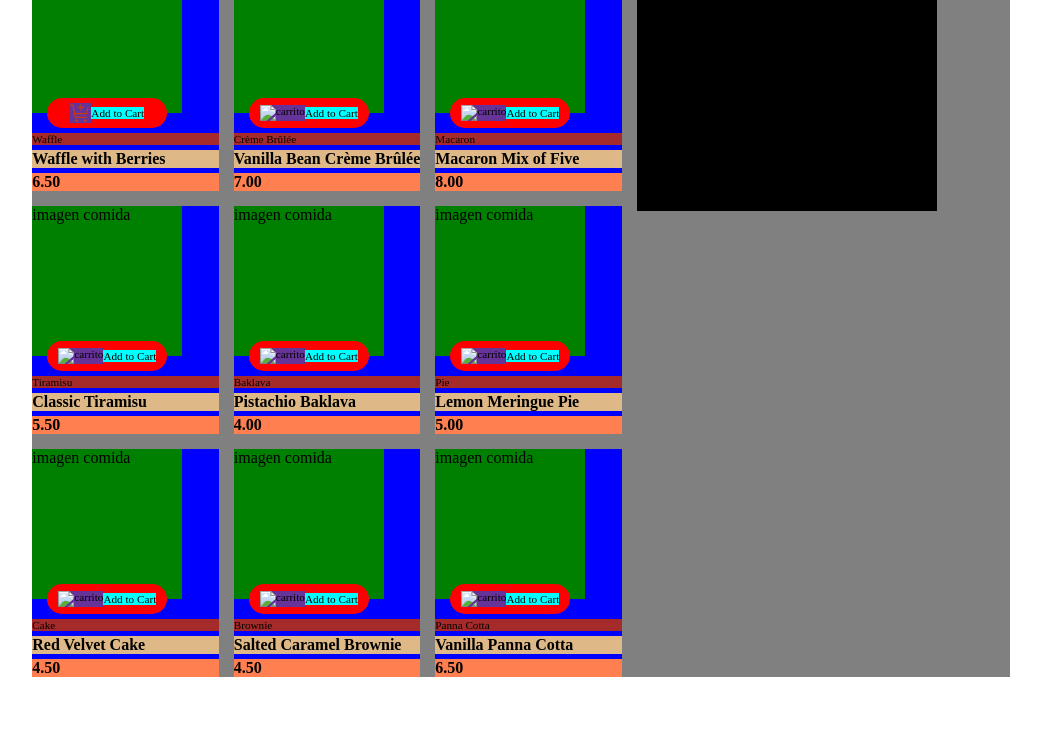
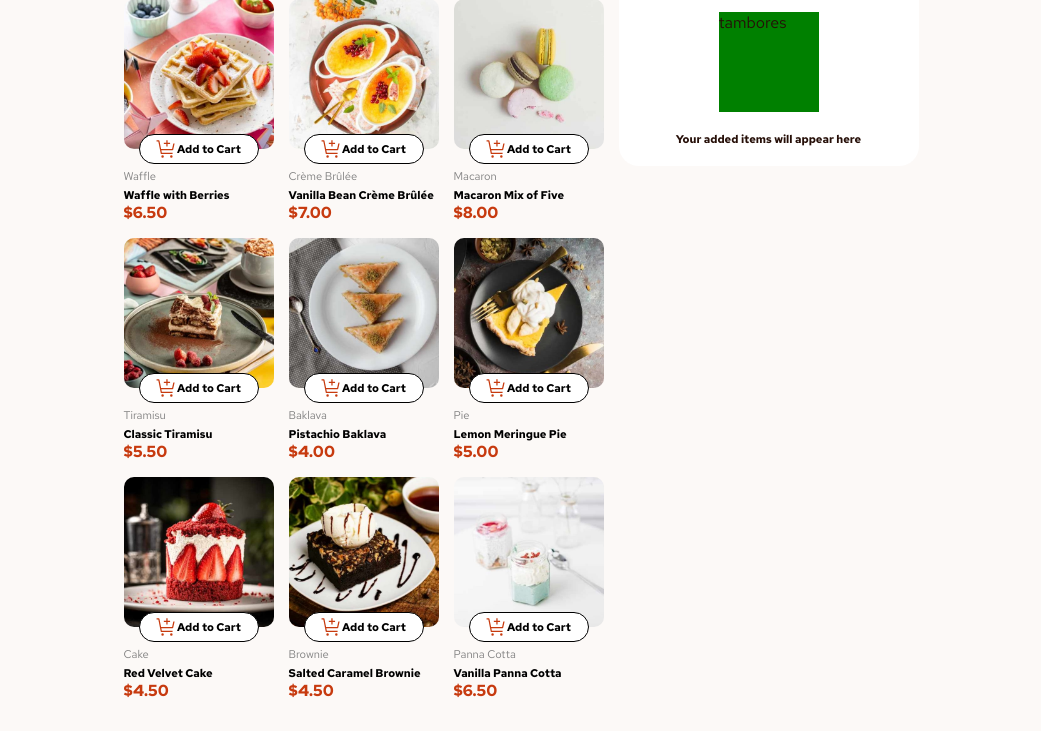
Before and after one commit to Rafael15gv/product-list-with-cart-main, a plain HTML site: page index.html in a window 1280 px wide. Shown: the part 89-820 px from the top of the page, without its empty margins (119-1160 px from the left). Drawn offline with Linux system fonts and the light colour scheme.

Commit message:
fix CSS stilos para el bloque pedidow

```diff
--- a/index.html
+++ b/index.html
@@ -3,8 +3,10 @@
   <head>
     <meta charset="UTF-8" />
     <meta name="viewport" content="width=device-width, initial-scale=1.0" />
-    <!-- displays site properly based on user's device -->
     <title>Frontend Mentor | Product list with cart</title>
+    <link rel="preconnect" href="https://fonts.googleapis.com">
+<link rel="preconnect" href="https://fonts.gstatic.com" crossorigin>
+<link href="https://fonts.googleapis.com/css2?family=Red+Hat+Text:ital,wght@0,300..700;1,300..700&display=swap" rel="stylesheet">
     <link
       rel="icon"
       type="image/png"
@@ -18,8 +20,8 @@
         <h1 class="titulo">Desserts</h1>
 
       <section class="card">
-        <div class="card__img">
-          imagen comida
+        <div class="card__img card__img-1">
+
           <div class="carrito">
             <img class="carrito__img" src="/assets/images/icon-add-to-cart.svg" alt="carrito" />
             <p class="carrito__add">Add to Cart</p>
@@ -28,117 +30,119 @@
 
         <p class="card__name">Waffle</p>
         <p class="card__fullName">Waffle with Berries</p>
-        <p class="card__price">6.50</p>
+        <p class="card__price">$6.50</p>
       </section>
       <section class="card">
-        <div class="card__img">
-          imagen comida
+        <div class="card__img card__img-2">
+
           <div class="carrito">
-            <img class="carrito__img" src="" alt="carrito" />
+            <img class="carrito__img" src="/assets/images/icon-add-to-cart.svg" alt="carrito" />
             <p class="carrito__add">Add to Cart</p>
           </div>
         </div>
 
         <p class="card__name">Crème Brûlée</p>
         <p class="card__fullName">Vanilla Bean Crème Brûlée</p>
-        <p class="card__price">7.00</p>
+        <p class="card__price">$7.00</p>
       </section>
       <section class="card">
-        <div class="card__img">
-          imagen comida
+        <div class="card__img card__img-3">
+
           <div class="carrito">
-            <img class="carrito__img" src="" alt="carrito" />
+            <img class="carrito__img" src="/assets/images/icon-add-to-cart.svg" alt="carrito" />
             <p class="carrito__add">Add to Cart</p>
           </div>
         </div>
 
         <p class="card__name">Macaron</p>
         <p class="card__fullName">Macaron Mix of Five</p>
-        <p class="card__price">8.00</p>
+        <p class="card__price">$8.00</p>
       </section>
       <section class="card">
-        <div class="card__img">
-          imagen comida
+        <div class="card__img card__img-4">
+
           <div class="carrito">
-            <img class="carrito__img" src="" alt="carrito" />
+            <img class="carrito__img" src="/assets/images/icon-add-to-cart.svg" alt="carrito" />
             <p class="carrito__add">Add to Cart</p>
           </div>
         </div>
 
         <p class="card__name">Tiramisu</p>
         <p class="card__fullName">Classic Tiramisu</p>
-        <p class="card__price">5.50</p>
+        <p class="card__price">$5.50</p>
       </section>
       <section class="card">
-        <div class="card__img">
-          imagen comida
+        <div class="card__img card__img-5">
+
           <div class="carrito">
-            <img class="carrito__img" src="" alt="carrito" />
+            <img class="carrito__img" src="/assets/images/icon-add-to-cart.svg" alt="carrito" />
             <p class="carrito__add">Add to Cart</p>
           </div>
         </div>
 
         <p class="card__name">Baklava</p>
         <p class="card__fullName">Pistachio Baklava</p>
-        <p class="card__price">4.00</p>
+        <p class="card__price">$4.00</p>
       </section>
       <section class="card">
-        <div class="card__img">
-          imagen comida
+        <div class="card__img card__img-6">
+
           <div class="carrito">
-            <img class="carrito__img" src="" alt="carrito" />
+            <img class="carrito__img" src="/assets/images/icon-add-to-cart.svg" alt="carrito" />
             <p class="carrito__add">Add to Cart</p>
           </div>
         </div>
 
         <p class="card__name">Pie</p>
         <p class="card__fullName">Lemon Meringue Pie</p>
-        <p class="card__price">5.00</p>
+        <p class="card__price">$5.00</p>
       </section>
       <section class="card">
-        <div class="card__img">
-          imagen comida
+        <div class="card__img card__img-7">
+
           <div class="carrito">
-            <img class="carrito__img" src="" alt="carrito" />
+            <img class="carrito__img" src="/assets/images/icon-add-to-cart.svg" alt="carrito" />
             <p class="carrito__add">Add to Cart</p>
           </div>
         </div>
 
         <p class="card__name">Cake</p>
         <p class="card__fullName">Red Velvet Cake</p>
-        <p class="card__price">4.50</p>
+        <p class="card__price">$4.50</p>
       </section>
       <section class="card">
-        <div class="card__img">
-          imagen comida
+        <div class="card__img card__img-8">
+
           <div class="carrito">
-            <img class="carrito__img" src="" alt="carrito" />
+            <img class="carrito__img" src="/assets/images/icon-add-to-cart.svg" alt="carrito" />
             <p class="carrito__add">Add to Cart</p>
           </div>
         </div>
 
         <p class="card__name">Brownie</p>
         <p class="card__fullName">Salted Caramel Brownie</p>
-        <p class="card__price">4.50</p>
+        <p class="card__price">$4.50</p>
       </section>
       <section class="card">
-        <div class="card__img">
-          imagen comida
+        <div class="card__img card__img-9">
+
           <div class="carrito">
-            <img class="carrito__img" src="" alt="carrito" />
+            <img class="carrito__img" src="/assets/images/icon-add-to-cart.svg" alt="carrito" />
             <p class="carrito__add">Add to Cart</p>
           </div>
         </div>
 
         <p class="card__name">Panna Cotta</p>
         <p class="card__fullName">Vanilla Panna Cotta</p>
-        <p class="card__price">6.50</p>
+        <p class="card__price">$6.50</p>
       </section>
 
 
       </div>
       <section class="pedido">
-        <h2 class="pedido__texto">Your Cart (Quantity) Your added items will appear here</h2>
+        <h2 class="pedido__texto">Your Cart <span>(Quantity)</span></h2>
+        <div class="pedido__img">tambores</div>
+        <p class="pedido__p">Your added items will appear here</p>
       </section>
     </main>
   </body>
--- a/style.css
+++ b/style.css
@@ -1,4 +1,16 @@
 :root {
+  /* ## Colors */
+
+  --Red-color: hsl(14, 86%, 42%);
+  --Green-color: hsl(159, 69%, 38%);
+  --Rose-50-color: hsl(20, 50%, 98%);
+  --Rose-100-color: hsl(13, 31%, 94%);
+  --Rose-300-color: hsl(14, 25%, 72%);
+  --Rose-400-color: hsl(7, 20%, 60%);
+  --Rose-500-color: hsl(12, 20%, 44%);
+  --Rose-900-color: hsl(14, 65%, 9%);
+
+  font-family: "Red Hat Text", sans-serif;
   --ancho_compra: 120px;
   --ancho_contenedor: 150px;
   --alto: 30px;
@@ -14,95 +26,126 @@ body {
   display: flex;
   justify-content: center;
   align-items: center;
-  /* height: 100dvh; */
+  background-color: var(--Rose-50-color);
 }
 
-
-
 .container {
-  background-color: grey;
-  min-height: 100%;
   display: grid;
   grid-template-columns: 1fr 1fr 1fr 2fr;
-  grid-template-rows: .1fr 1fr 1fr 1fr;
+  grid-template-rows: 0.1fr 1fr 1fr 1fr;
   grid-template-areas:
-  "titulo titulo  titulo  pedido"
-  "card   card    card    pedido"
-  "card   card    card    pedido"
-  "card   card    card    pedido";
+    "titulo titulo  titulo  pedido"
+    "card   card    card    pedido"
+    "card   card    card    pedido"
+    "card   card    card    pedido";
   gap: 15px;
+  min-height: 100%;
+  padding-top: 30px;
+  padding-bottom: 30px;
 }
 
 .titulo {
   grid-area: titulo;
-  background-color: red;
 }
 
-.card {
-  background-color: blue;
-  /* width: 300px; */
-  /* height: 400px; */
-  /* padding: 15px; */
-}
 .card__img {
   grid-area: card;
-  background-color: green;
   width: var(--ancho_contenedor);
   height: var(--ancho_contenedor);
   position: relative;
-  margin-bottom: 20px;
-  /* background-image: url(/assets/images/image-waffle-desktop.jpg); */
-  background-size:  cover;
+  background-size: cover;
   background-position: center;
   background-repeat: no-repeat;
-
+  margin-bottom: 20px;
+  border-radius: 10px;
 }
 .carrito {
-  background-color: red;
-  height: var(--alto);
-  width: var(--ancho_compra);
-  border-radius: 20px;
-  position: absolute;
-  bottom: calc(-1 * var(--alto) / 2);
-  left: calc((var(--ancho_contenedor) - var(--ancho_compra)) / 2);
   display: flex;
   justify-content: center;
   align-items: center;
-
+  width: var(--ancho_compra);
+  height: var(--alto);
+  background-color: white;
+  position: absolute;
+  left: calc((var(--ancho_contenedor) - var(--ancho_compra)) / 2);
+  bottom: calc(-1 * var(--alto) / 2);
+  border: 1px solid #000;
+  border-radius: 20px;
 }
 .carrito__img {
-  background-color: rebeccapurple;
   display: inline-block;
-  font-size: .7rem;
+  font-size: 0.7rem;
 }
 .carrito__add {
-  background-color: aqua;
-  font-size: .7rem;
   display: inline-block;
+  font-size: 0.7rem;
+  font-weight: bolder;
 }
 .card__name {
-  background-color: brown;
-  font-size: .7rem;
   margin-bottom: 5px;
-
+  font-size: 0.7rem;
+  color: gray;
 }
 .card__fullName {
-  background-color: burlywood;
-  /* font-size: .7rem; */
+  font-size: 0.7rem;
   font-weight: bold;
-  margin-bottom: 5px;
 }
 .card__price {
-  background-color: coral;
   font-weight: bold;
+  color: var(--Red-color);
 }
 
+.pedido {
+  grid-area: pedido;
+  display: flex;
+  align-items: center;
+  flex-direction: column;
+  width: 300px;
+  height: fit-content;
+  background-color: white;
+  color: var(--Rose-900-color);
+  padding: 20px;
+  border-radius: 20px;
+}
+.pedido__texto {
+  margin-bottom: 20px;
+}
+.pedido__img {
+  background-color: green;
+  width: 100px;
+  height: 100px;
+  margin-bottom: 20px;
+}
 
-.pedido {
-  background-color: black;
-  width: 300px;
-  height: 300px;
-  color: white;
-  grid-area: pedido;
+.pedido__p {
+  font-size: 0.7rem;
+  font-weight: bolder;
+}
 
+.card__img-1 {
+  background-image: url(/assets/images/image-waffle-desktop.jpg);
 }
+.card__img-2 {
+  background-image: url(/assets/images/image-creme-brulee-desktop.jpg);
+}
+.card__img-3 {
+  background-image: url(/assets/images/image-macaron-desktop.jpg);
+}
+.card__img-4 {
+  background-image: url(/assets/images/image-tiramisu-desktop.jpg);
+}
+.card__img-5 {
+  background-image: url(/assets/images/image-baklava-desktop.jpg);
+}
+.card__img-6 {
+  background-image: url(/assets/images/image-meringue-desktop.jpg);
+}
+.card__img-7 {
+  background-image: url(/assets/images/image-cake-desktop.jpg);
+}
+.card__img-8 {
+  background-image: url(/assets/images/image-brownie-desktop.jpg);
+}
+.card__img-9 {
+  background-image: url(/assets/images/image-panna-cotta-desktop.jpg);
+}
```
